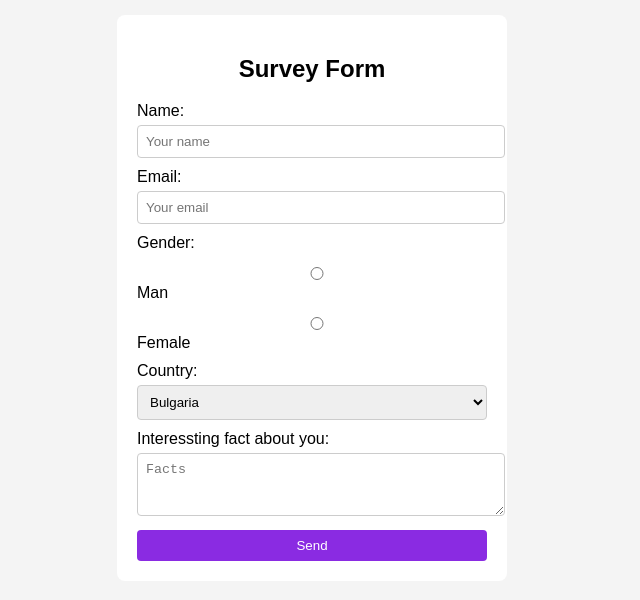
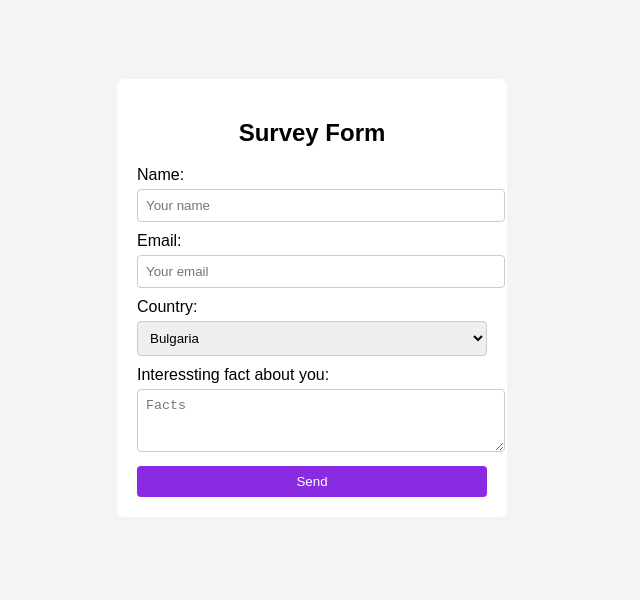
Before and after one commit to Isac021/Praktikum2, a plain HTML site: page site.html in a window 1280 px wide. Shown: the part 102-702 px from the top of the page, without its empty margins (328-968 px from the left). Drawn offline with Linux system fonts and the light colour scheme.

Commit message:
Add files via upload

```diff
--- a/site.html
+++ b/site.html
@@ -59,11 +59,7 @@
             <label>Email:</label>
             <input type="text" placeholder="Your email" required>
 
-            <label>Gender:</label>
-            <div>
-                <label><input type="radio" name="gender" value="Man">Man</label>
-                <label><input type="radio" name="gender" value="Woman">Female</label>
-            </div>
+
             <label>Country:</label>
             <select>
                 <option>Bulgaria</option>
```
